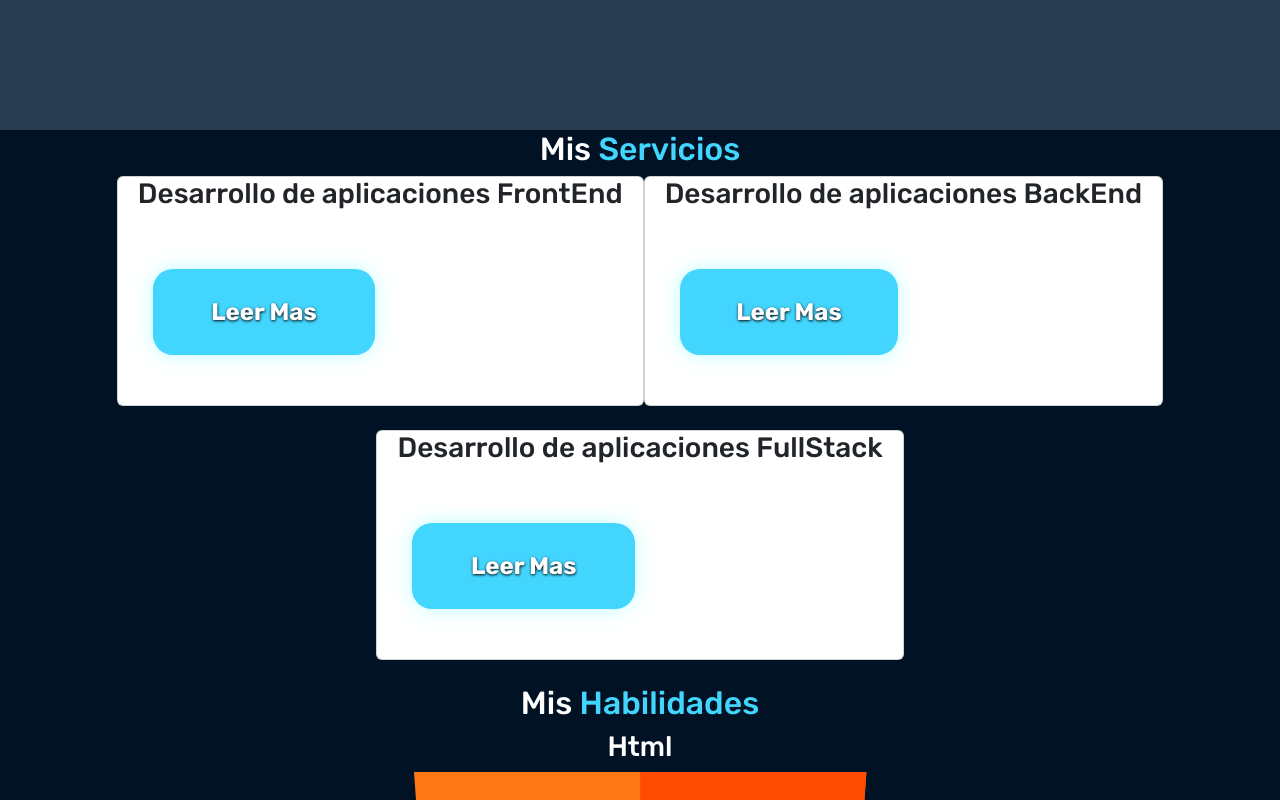
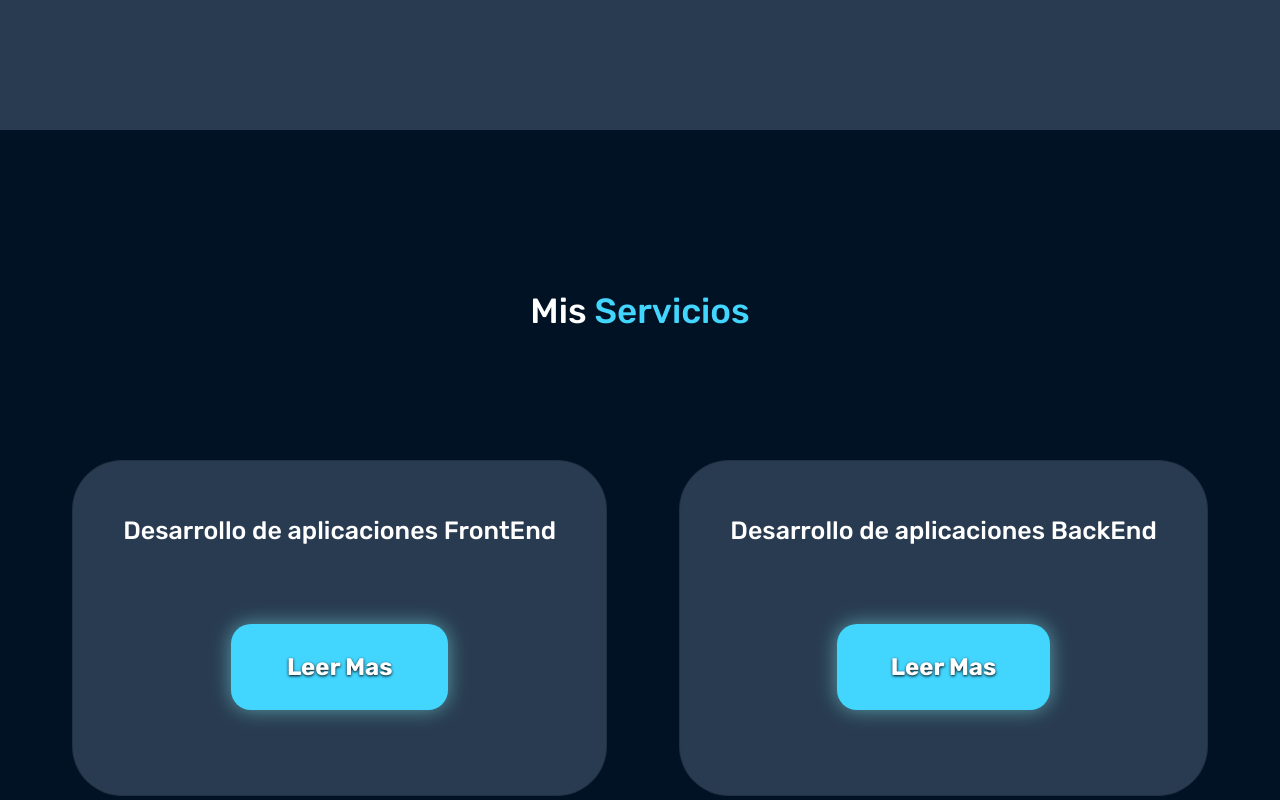
Before and after one commit to RPJunco/my-portfolio-react, a React (Vite) app: page / in a window 1280 px wide. Shown: the part 2160-2960 px from the top of the page. Built offline with nearby package versions, Linux system fonts and the light colour scheme.

Commit message:
Se agregaron estilos al componente 'Work.jsx'. Ademas de los estilos agregados se cambiaron algunos que bootstrap ya definia.

```diff
--- a/src/Component/Main/Secciones/Work/Work.css
+++ b/src/Component/Main/Secciones/Work/Work.css
@@ -0,0 +1,34 @@
+:root{
+    --card-bgc:#293b50;
+    --card-color:white;
+}
+
+.servicios {
+    width: 100%;
+    padding: 160px 0px;
+}
+
+.servicios .container-fluid {
+    display: flex;
+    align-items: center;
+    justify-content: space-evenly;
+    padding: 120px 0px;
+}
+
+.servicios .container-fluid .card{
+    align-items: center;
+    padding: 35px 10px;
+    border-radius: 50px;
+    color: var(--card-color);
+    background-color: var(--card-bgc);
+}
+
+.servicios h2, .servicios span {
+    font-size: 35px;
+    padding: 20px 0px;
+}
+
+.servicios h3 {
+    font-size: 25px;
+    padding: 20px;
+}
```
